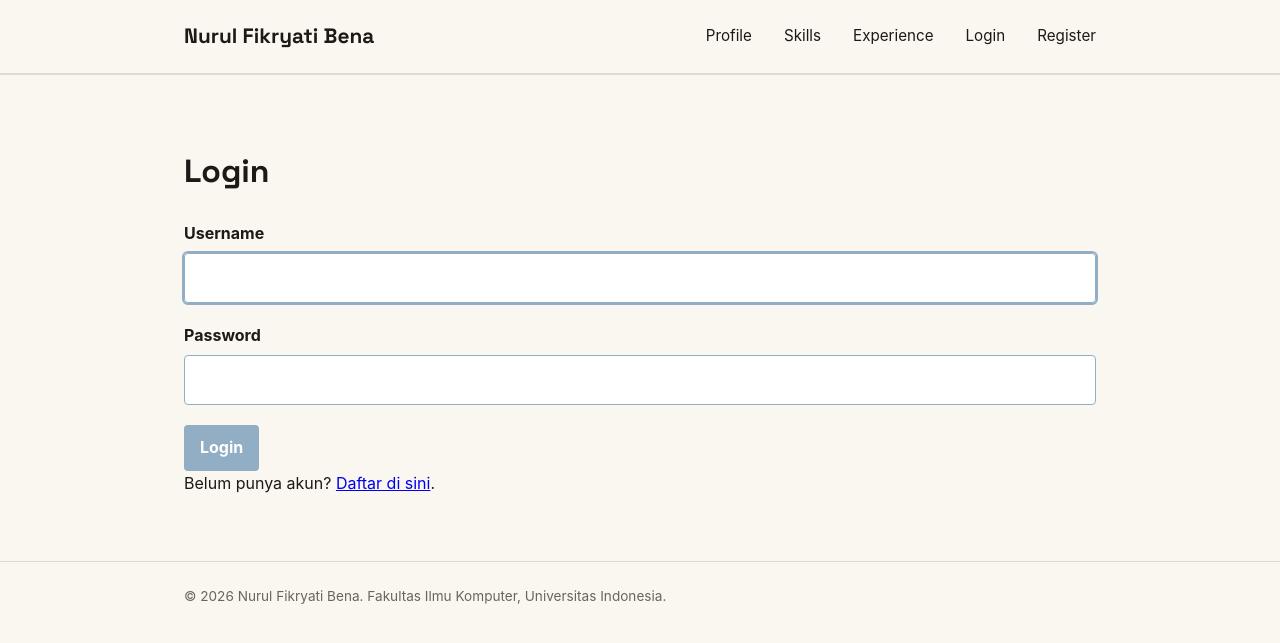
After one commit to nurulbena/myportofolio, a Django app: page /login/ in a window 1280 px wide. The commit adds this page. Shown: the top 643 px of the page. Run offline with Django 5.2, Linux system fonts and the light colour scheme.

Commit message:
tutor4: implementasi autentikasi, session dan cookie

```diff
--- a/main/models.py
+++ b/main/models.py
@@ -1,4 +1,6 @@
 import uuid
+
+from django.contrib.auth.models import User
 from django.db import models
 
 class Experience(models.Model):
@@ -35,6 +37,9 @@ class Skill(models.Model):
     name = models.CharField(max_length=100)
     description = models.TextField()
     category = models.CharField(max_length=20, choices=SKILL_CHOICES, default='technical')
+    starred_by = models.ManyToManyField(
+        User, related_name="starred_skills", blank=True
+    )
 
     def __str__(self):
         return self.name
--- a/main/urls.py
+++ b/main/urls.py
@@ -7,11 +7,14 @@ from main.views import (
     create_skill,
     get_skills_json,
     delete_skill,
-    delete_skill,
     create_experience,
     update_experience,
     delete_experience,
     get_experience_json,
+    register,
+    login_user,
+    logout_user,
+    toggle_star,
 )
 
 app_name = "main"
@@ -27,4 +30,8 @@ urlpatterns = [
     path("experience/<uuid:experience_id>/update/", update_experience, name="update_experience"),
     path("experience/<uuid:experience_id>/delete/", delete_experience, name="delete_experience"),
     path("api/experience/", get_experience_json, name="get_experience_json"),
+    path("register/", register, name="register"),
+    path("login/", login_user, name="login"),
+    path("logout/", logout_user, name="logout"),
+    path("skills/<uuid:skill_id>/star/", toggle_star, name="toggle_star"),
 ]
--- a/main/views.py
+++ b/main/views.py
@@ -1,13 +1,20 @@
+import datetime
+
 from django.contrib import messages
 from django.core import serializers
 from django.http import HttpResponse
 from django.shortcuts import get_object_or_404, redirect, render
 from django.urls import reverse
+from django.contrib.auth import login, logout
+from django.contrib.auth.forms import AuthenticationForm, UserCreationForm
+from django.contrib.auth.decorators import login_required
+from django.core.exceptions import PermissionDenied
 
 from main.forms import SkillForm, ExperienceForm
 from main.models import Experience, Skill
 
 def show_main(request):
+    last_login = request.COOKIES.get('last_login', 'Belum ada sesi login / Cookie tidak ditemukan')
     context = {
         "name": "Nurul Fikryati Bena",
         "npm": "2506534825",
@@ -17,6 +24,7 @@ def show_main(request):
             "Experienced in working both independently and collaboratively in team environments."
             "Highly motivated to continue learning and developing skills in technology, visual design, and multimedia creation."
         ),
+        "last_login": last_login,
     }
     return render(request, "index.html", context)
 
@@ -54,7 +62,11 @@ def show_skills(request):
     }
     return render(request, "skills.html", context)
 
+@login_required(login_url="/login/")
 def create_skill(request):
+    if not request.user.is_superuser:
+        raise PermissionDenied
+
     form = SkillForm(request.POST or None)
 
     if request.method == "POST" and form.is_valid():
@@ -75,10 +87,16 @@ def get_skills_json(request):
     if name_query:
         skills = skills.filter(name__icontains=name_query)
 
-    skills_json = serializers.serialize("json", skills)
+    skills_json = serializers.serialize(
+        "json", skills, use_natural_foreign_keys=True
+)
     return HttpResponse(skills_json, content_type="application/json")
 
+@login_required(login_url="/login/")
 def delete_skill(request, skill_id):
+    if not request.user.is_superuser:
+        raise PermissionDenied
+
     skill = get_object_or_404(Skill, pk=skill_id)
 
     if request.method == "POST":
@@ -140,3 +158,51 @@ def delete_experience(request, experience_id):
         return redirect("main:show_experience")
 
     return redirect("main:show_experience")
+
+def register(request):
+    form = UserCreationForm(request.POST or None)
+
+    if request.method == "POST" and form.is_valid():
+        form.save()
+        messages.success(request, "Akun berhasil dibuat. Silakan login.")
+        return redirect("main:login")
+
+    context = {
+        "name": "Nurul Fikryati Bena",
+        "form": form,
+    }
+    return render(request, "register.html", context)
+
+def login_user(request):
+    form = AuthenticationForm(request, data=request.POST or None)
+
+    if request.method == "POST" and form.is_valid():
+        user = form.get_user()
+        login(request, user)
+        response = redirect("main:show_main")
+        response.set_cookie('last_login', datetime.datetime.now().strftime('%Y-%m-%d %H:%M:%S'))
+        return response
+
+    context = {
+        "name": "Nurul Fikryati Bena",
+        "form": form,
+    }
+    return render(request, "login.html", context)
+
+def logout_user(request):
+    logout(request)
+    response = redirect("main:show_main")
+    response.delete_cookie('last_login')
+    return response
+
+@login_required(login_url="/login/")
+def toggle_star(request, skill_id):
+    skill = get_object_or_404(Skill, pk=skill_id)
+
+    if request.method == "POST":
+        if request.user in skill.starred_by.all():
+            skill.starred_by.remove(request.user)
+        else:
+            skill.starred_by.add(request.user)
+
+    return redirect("main:show_skills")
--- a/portofolio/settings.py
+++ b/portofolio/settings.py
@@ -65,6 +65,7 @@ TEMPLATES = [
         'APP_DIRS': True,
         'OPTIONS': {
             'context_processors': [
+                "django.template.context_processors.debug",
                 'django.template.context_processors.request',
                 'django.contrib.auth.context_processors.auth',
                 'django.contrib.messages.context_processors.messages',
--- a/static/css/style.css
+++ b/static/css/style.css
@@ -504,3 +504,25 @@ h1, .brand {
     gap: 0.6rem;
     margin-top: 1rem;
 }
+
+.star-form {
+    display: inline;
+}
+
+.button-star {
+    display: inline-flex;
+    align-items: center;
+    gap: 0.4rem;
+    background: var(--ink);
+}
+
+.button-star.is-starred {
+    background: var(--accent);
+}
+
+.star-count {
+    padding: 0.05rem 0.4rem;
+    border-radius: 999px;
+    background: rgba(255, 255, 255, 0.25);
+    font-size: 0.8rem;
+}
--- a/templates/base.html
+++ b/templates/base.html
@@ -19,6 +19,13 @@
             <a href="{% url 'main:show_main' %}">Profile</a>
             <a href="{% url 'main:show_skills' %}">Skills</a>
             <a href="{% url 'main:show_experience' %}">Experience</a>
+            {% if user.is_authenticated %}
+                <span class="nav-user">{{ user.username }}</span>
+                <a href="{% url 'main:logout' %}">Logout</a>
+            {% else %}
+                <a href="{% url 'main:login' %}">Login</a>
+                <a href="{% url 'main:register' %}">Register</a>
+            {% endif %}
         </nav>
     </div>
   </header>
--- a/templates/index.html
+++ b/templates/index.html
@@ -22,6 +22,10 @@
                         <div class="meta-row">
                             <dt>Program</dt>
                             <dd>{{ study_program }}</dd>
+                        </div>
+                        <div class="meta-row">
+                            <dt>Sesi Terakhir Login</dt>
+                            <dd>{{ last_login }}</dd>
                         </div>
                     </dl>
                     <div class="social-links">
--- /dev/null
+++ b/templates/login.html
@@ -0,0 +1,33 @@
+{% extends "base.html" %}
+{% block meta %}
+    <title>Login - {{ name }}</title>
+{% endblock meta %}
+{% block content %}
+    <main>
+        <section class="experience-section">
+            <div class="container">
+                <h1>Login</h1>
+                {% for message in messages %}
+                    <p class="form-message">{{ message }}</p>
+                {% endfor %}
+                <form method="post" action="{% url 'main:login' %}" class="project-form">
+                    {% csrf_token %}
+                    {% for field in form %}
+                        <div class="form-group">
+                            <label for="{{ field.id_for_label }}">{{ field.label }}</label>
+                            {{ field }}
+                            {% for error in field.errors %}
+                                <p class="form-error">{{ error }}</p>
+                            {% endfor %}
+                        </div>
+                    {% endfor %}
+                    {% for error in form.non_field_errors %}
+                        <p class="form-error">{{ error }}</p>
+                    {% endfor %}
+                    <button type="submit" class="button">Login</button>
+                </form>
+                <p>Belum punya akun? <a href="{% url 'main:register' %}">Daftar di sini</a>.</p>
+            </div>
+        </section>
+    </main>
+{% endblock content %}
```
Also changed, not shown: templates/components/skill_star.html (added, +10 -0 lines), templates/register.html (added, +33 -0 lines), templates/skills.html (+6 -1 lines), main/migrations/0003_skill_starred_by.py (added).
